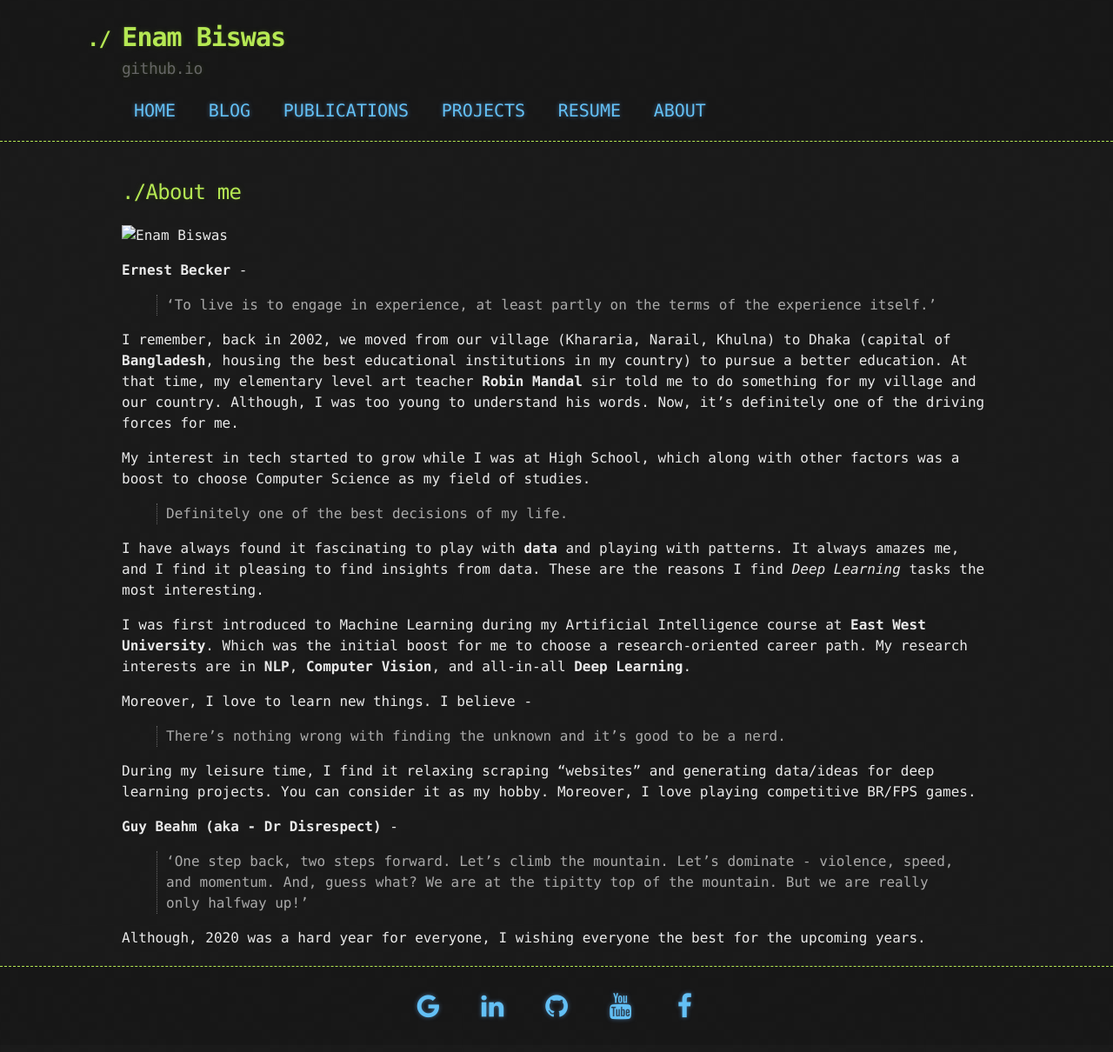
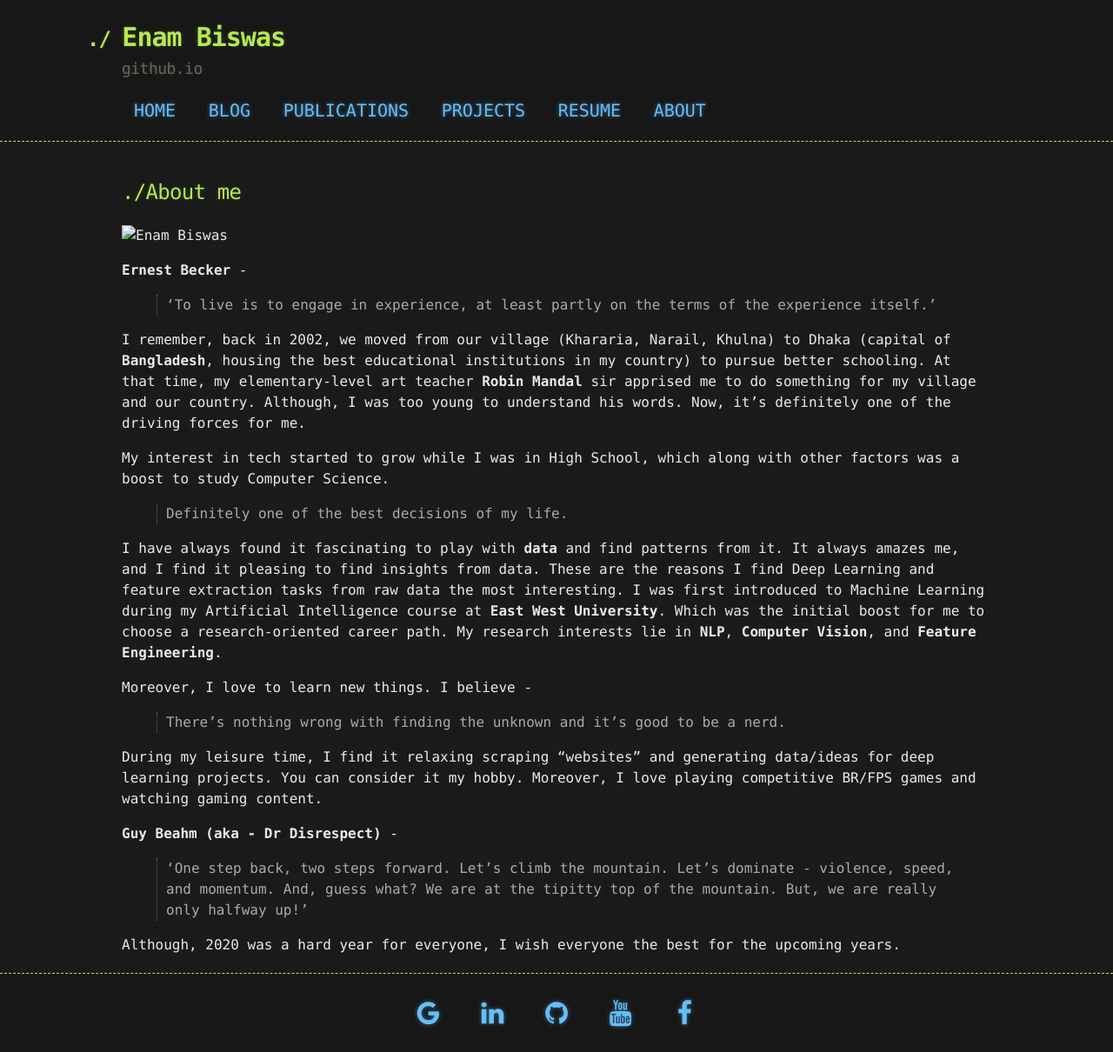
Before and after one commit to e-biswas/e-biswas.github.io, a Jekyll site: the page built from about.md, in a window 1280 px wide. Shown: the whole page at 87% size. Built offline with Jekyll 4.4.1, drawn with Linux system fonts in a browser that asks for light colours; our own code applies the rules of GitHub Pages for plain Markdown files.

Commit message:
Update about.md
some update - 20 June, 2022.

```diff
--- a/about.md
+++ b/about.md
@@ -8,21 +8,19 @@
 **Ernest Becker** -
 > 'To live is to engage in experience, at least partly on the terms of the experience itself.'
 
-I remember, back in 2002, we moved from our village (Khararia, Narail, Khulna) to Dhaka (capital of **Bangladesh**, housing the best educational institutions in my country) to pursue a better education. At that time, my elementary level art teacher **Robin Mandal** sir told me to do something for my village and our country. Although, I was too young to understand his words. Now, it's definitely one of the driving forces for me.
+I remember, back in 2002, we moved from our village (Khararia, Narail, Khulna) to Dhaka (capital of **Bangladesh**, housing the best educational institutions in my country) to pursue better schooling. At that time, my elementary-level art teacher **Robin Mandal** sir apprised me to do something for my village and our country. Although, I was too young to understand his words. Now, it's definitely one of the driving forces for me.
 
-My interest in tech started to grow while I was at High School, which along with other factors was a boost to choose Computer Science as my field of studies.
+My interest in tech started to grow while I was in High School, which along with other factors was a boost to study Computer Science.
 > Definitely one of the best decisions of my life.
 
-I have always found it fascinating to play with **data** and playing with patterns. It always amazes me, and I find it pleasing to find insights from data. These are the reasons I find *Deep Learning* tasks the most interesting.
-
-I was first introduced to Machine Learning during my Artificial Intelligence course at **East West University**. Which was the initial boost for me to choose a research-oriented career path.  My research interests are in **NLP**, **Computer Vision**, and all-in-all **Deep Learning**.
+I have always found it fascinating to play with **data** and find patterns from it. It always amazes me, and I find it pleasing to find insights from data. These are the reasons I find Deep Learning and feature extraction tasks from raw data the most interesting. I was first introduced to Machine Learning during my Artificial Intelligence course at **East West University**. Which was the initial boost for me to choose a research-oriented career path.  My research interests lie in **NLP**, **Computer Vision**, and **Feature Engineering**.
 
 Moreover, I love to learn new things. I believe -
 > There's nothing wrong with finding the unknown and it's good to be a nerd.
 
-During my leisure time, I find it relaxing scraping "websites" and generating data/ideas for deep learning projects. You can consider it as my hobby. Moreover, I love playing competitive BR/FPS games.
+During my leisure time, I find it relaxing scraping "websites" and generating data/ideas for deep learning projects. You can consider it my hobby. Moreover, I love playing competitive BR/FPS games and watching gaming content.
 
 **Guy Beahm (aka - Dr Disrespect)** -
-> 'One step back, two steps forward. Let's climb the mountain. Let's dominate - violence, speed, and momentum. And, guess what? We are at the tipitty top of the mountain. But we are really only halfway up!'
+> 'One step back, two steps forward. Let's climb the mountain. Let's dominate - violence, speed, and momentum. And, guess what? We are at the tipitty top of the mountain. But, we are really only halfway up!'
 
-Although, 2020 was a hard year for everyone, I wishing everyone the best for the upcoming years.
+Although, 2020 was a hard year for everyone, I wish everyone the best for the upcoming years.
```
